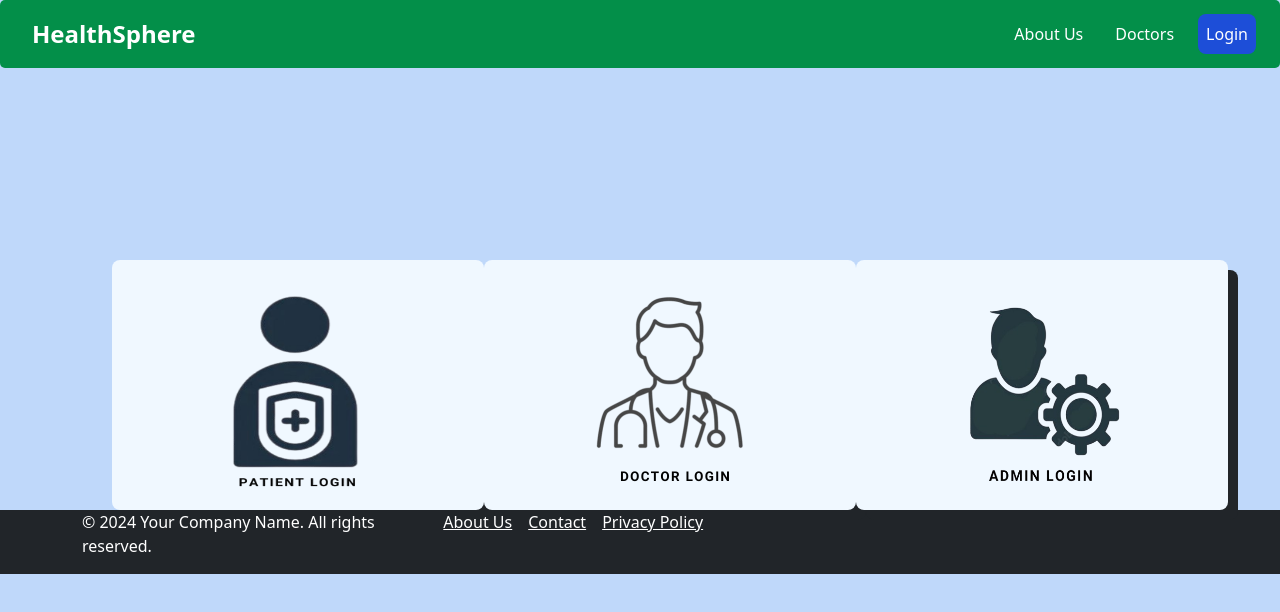
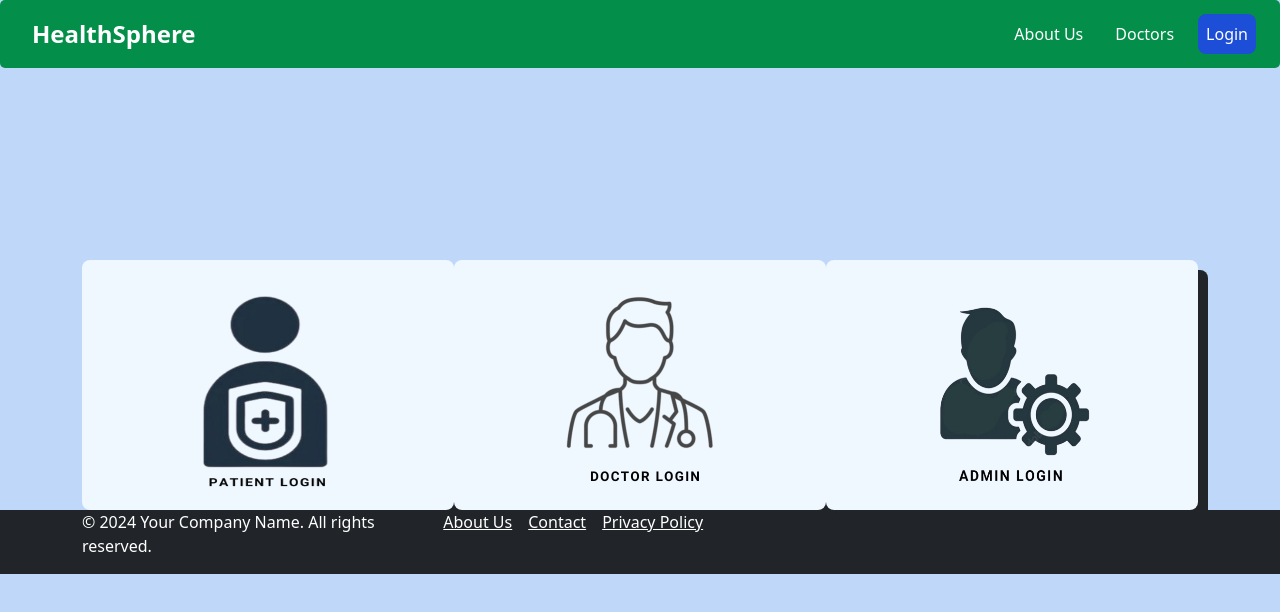
Before and after one commit to benzps01/Cdac-HealthSphere, a React (Create React App) app in the folder frontend/: page /login in a window 1280 px wide. Shown: the top 612 px of the page. Built offline with nearby package versions, Linux system fonts and the light colour scheme.

Commit message:
updated css

```diff
--- a/frontend/src/styles/Dashboard.css
+++ b/frontend/src/styles/Dashboard.css
@@ -12,6 +12,6 @@
     border: 3px solid rgb(0, 146, 39);
 }
 
-button{
+button.logout{
     width: 150px;
 }
--- a/frontend/src/styles/Footer.css
+++ b/frontend/src/styles/Footer.css
@@ -31,7 +31,8 @@
 
   .footer-content nav ul li {
     display: inline;
-  }/* Footer.css */
+  }
+
 .footer {
     position: fixed;
     left: 0;
--- a/frontend/src/styles/Home.css
+++ b/frontend/src/styles/Home.css
@@ -1,8 +1,10 @@
-.cardcontainer {
-    margin-bottom: 25px;
-}
-
 #abc{
     margin:auto;
     justify-content: space-between;
 }
+
+#cardcontainer{
+    width: auto;
+    margin-left: auto;
+    margin-right: auto;
+}
--- a/frontend/src/styles/LoginPage.css
+++ b/frontend/src/styles/LoginPage.css
@@ -2,8 +2,8 @@
     display: flex;
     justify-content: space-between;
     margin-top: 15%;
-    margin-left: 100px;
-    margin-right: 100px;
+    margin-left: auto;
+    margin-right: auto;
 }
 
 span{
--- a/frontend/src/styles/Modal.css
+++ b/frontend/src/styles/Modal.css
@@ -67,6 +67,10 @@ button{
     cursor: pointer;
 }
 
+#submit{
+  width: 100px;
+}
+
   h2{
     text-align: center;
     margin-bottom: 20px;
```
